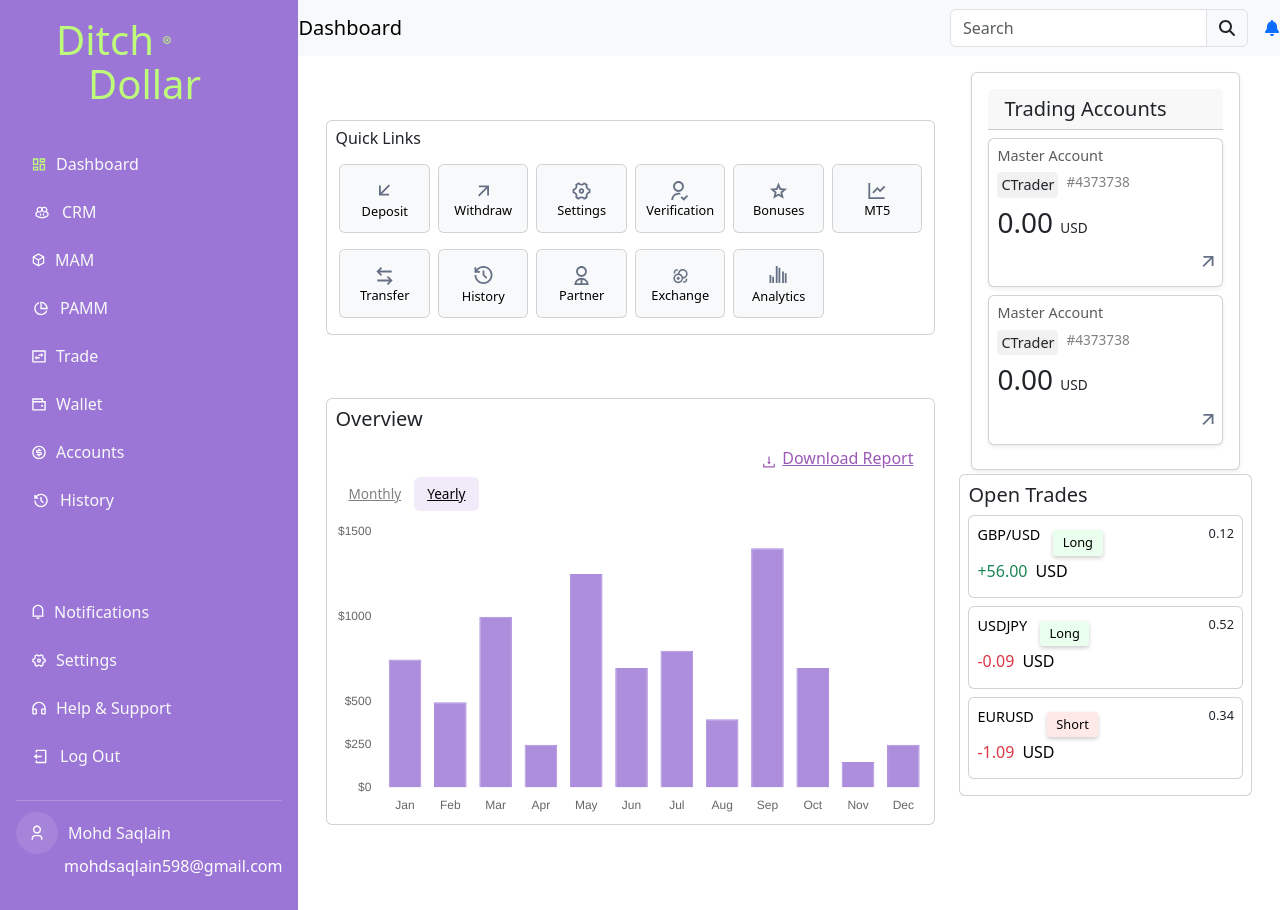
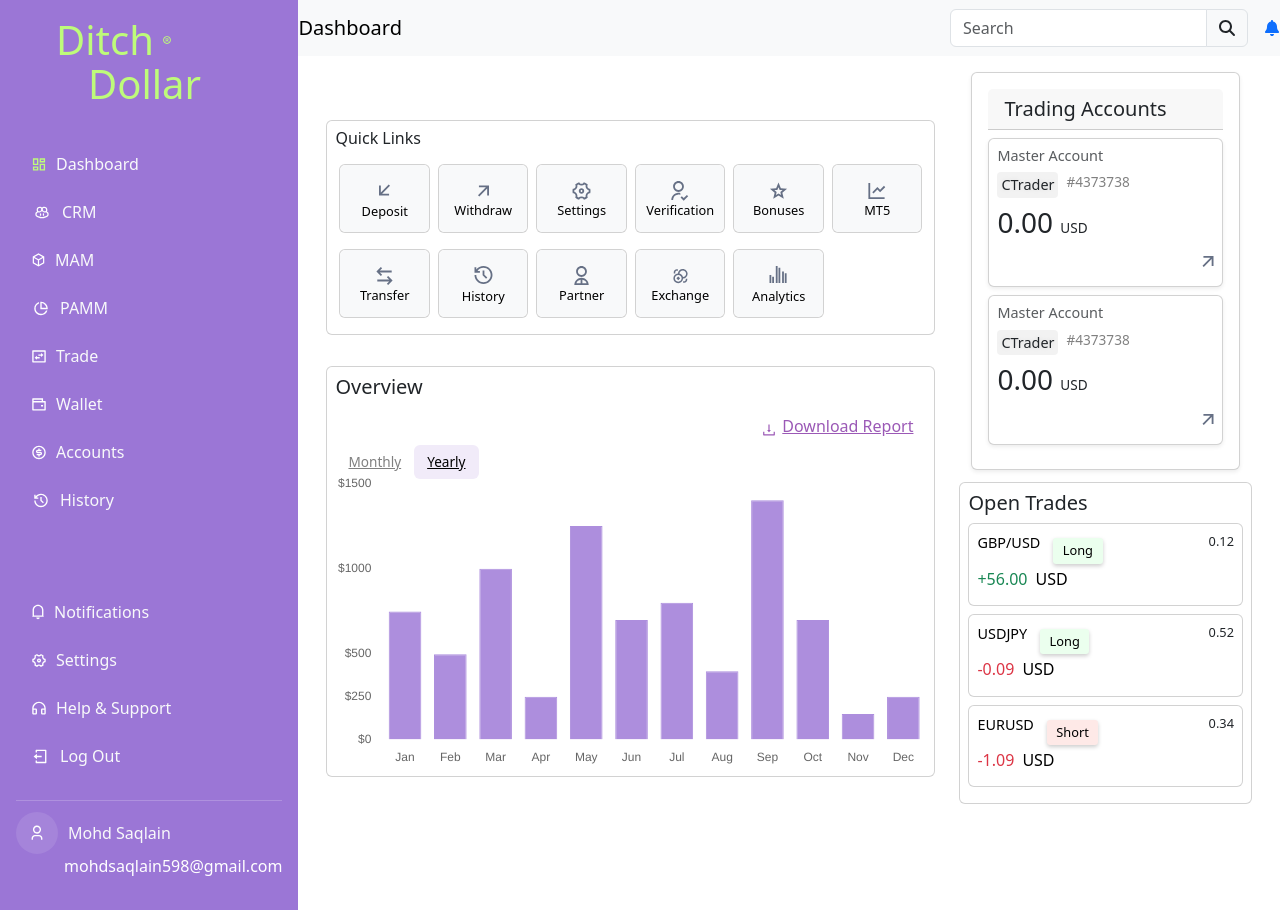
Before and after one commit to Saikysidd/testprojectformat, a React (Create React App) app in the folder my-app/: page / in a window 1280 px wide. Built offline with nearby package versions, Linux system fonts and the light colour scheme.

Commit message:
modified Dashboard

```diff
--- a/my-app/src/Dashboard/Dashboard.css
+++ b/my-app/src/Dashboard/Dashboard.css
@@ -28,7 +28,7 @@
 
 /* Modify the bottom margin to avoid overlap */
 .mb-3 {
-  margin-bottom: -2.50rem !important; /* Adjusted margin to avoid overlap */
+  margin-bottom: -3.50rem !important; /* Adjusted margin to avoid overlap */
 }
 
 /* Additional padding to ensure proper spacing between components */
@@ -39,7 +39,7 @@
 
 /* Custom margin for OpenTrades column */
 .open-trades-col {
-  margin-top: 1rem !important; /* Adjusted value for better spacing */
+  margin-top: 3.5rem !important; /* Adjusted value for better spacing */
 }
 @media (max-width: 768px) {
   .col-md-12 {
```
